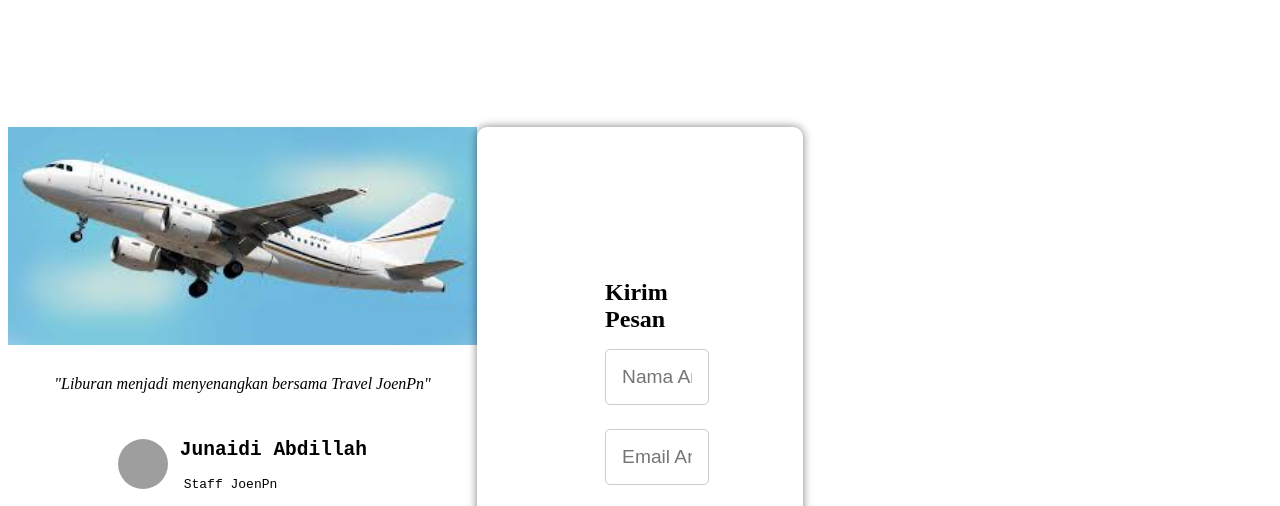
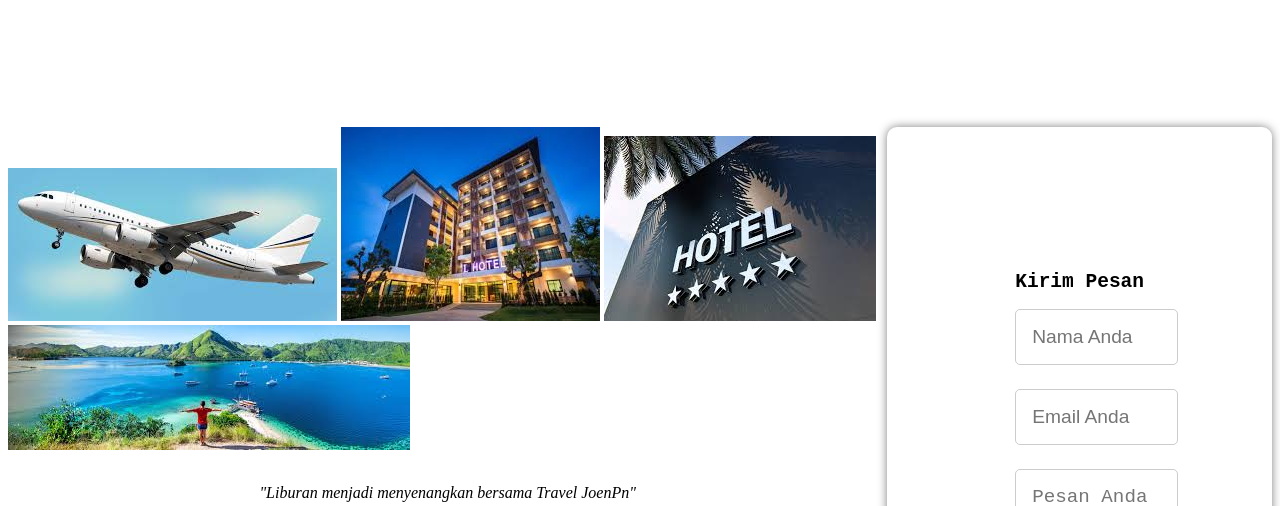
Before and after one commit to revou-fundamental-course/22-jul-24-joenpn, a plain HTML site: page index.html in a window 1280 px wide. Shown: the part 270-776 px from the top of the page. Drawn offline with Linux system fonts and the light colour scheme; grey boxes are pictures that could not be loaded.

Commit message:
Update index.html

```diff
--- a/index.html
+++ b/index.html
@@ -9,16 +9,19 @@
 </head>
 <body>
     <nav>
+
         <header>
             <div class="logo-icon">
                 <img src="asset\logo.jpg"class="logo-icon"/>
             </div>
         </header>
+
             <section class="nav-container">
                 <a class="nav-Item">Home</a>
                 <a class="nav-Item">Sale</a>
                 <a class="nav-Item">Contact</a>
             </section>
+
     </nav>
     <main>
         <article class="main-title">
@@ -34,7 +37,14 @@
         <section class="main-content">
             <article class="main-content-item">
                 <div class="main-content-banner"></div>
-                <img src="asset\pesawat1.jpeg"class="main-content-banner"/>
+                <!-- <div class="container"> -->
+                <div class="wrapper">
+                    <img src="asset\pesawat1.jpeg">
+                    <img src="asset\hotel1.jpeg">
+                    <img src="asset\hotel2.jpeg">
+                    <img src="asset\pantai1.jpeg">
+                </div>
+                <!-- <img src="asset\pesawat1.jpeg"class="main-content-banner"/> -->
                 <p style="margin:10px; padding:5px;"></p>
                 <i> "Liburan menjadi menyenangkan bersama Travel JoenPn"</i>
                 <p style="margin:10px; padding:5px;"></p>
@@ -80,7 +90,7 @@
 
             </article>
             <div class="kontak-form">
-                <h3>Kirim Pesan</h3>
+                <pre><h2>Kirim Pesan</h2></pre>
                 <form>
                     <div class="form-group">
                         <input type="text" placeholder="Nama Anda" required>
@@ -93,12 +103,9 @@
                     </div>
                     <button type="submit">Kirim Pesan</button>
                 </form>
+
             </div>
 
-            <form class="main-content-item">
-                <!-- <input type="text" /> -->
-                <!-- <button type="button">Submit</button> -->
-            </form>
     </main>
 </body>
 </html>
```
